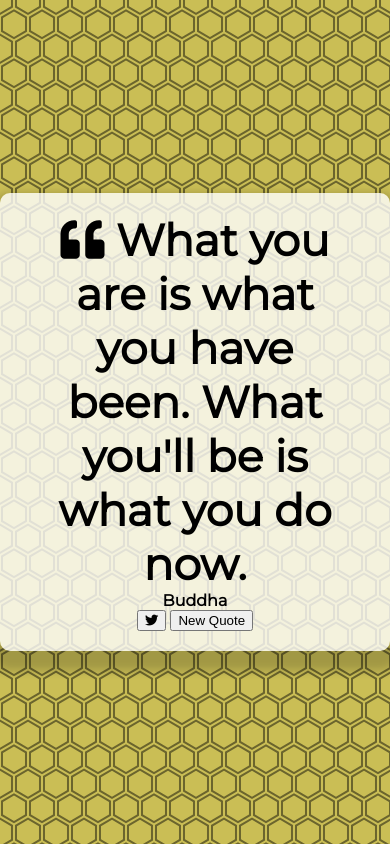
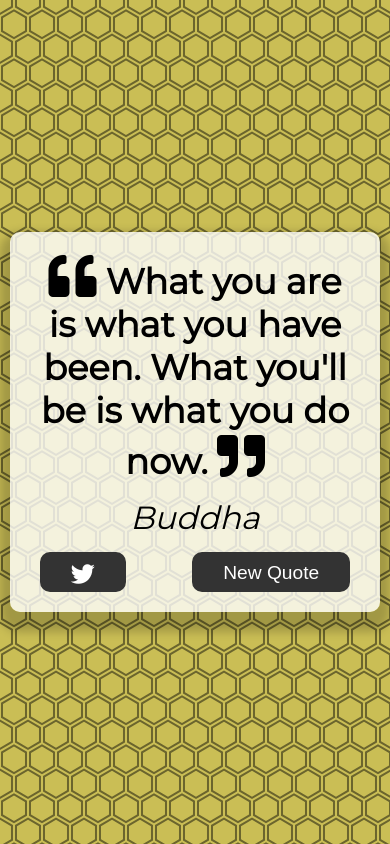
Before and after one commit to BabarKhann/js-quote-generator, a plain HTML site: page index.html in a window 390 px wide. Drawn offline with Linux system fonts and the light colour scheme.

Commit message:
Some styling on buttons

```diff
--- a/index.html
+++ b/index.html
@@ -21,6 +21,7 @@
           >What you are is what you have been. What you'll be is what you do
           now.</span
         >
+        <i class="fas fa-quote-right"></i>
       </div>
       <!-- Author -->
       <div class="quote-author">
@@ -28,7 +29,7 @@
       </div>
       <!-- Buttons -->
       <div class="button-container">
-        <button class="twitter-buttoon" id="twitter" title="Tweet This!">
+        <button class="twitter-button" id="twitter" title="Tweet This!">
           <i class="fab fa-twitter"></i>
         </button>
         <button id="new-quote">New Quote</button>
--- a/style.css
+++ b/style.css
@@ -31,3 +31,74 @@ body {
 .quote-text {
   font-size: 2.75rem;
 }
+
+.long-quote {
+  font-size: 2rem;
+}
+
+.fa-quote-left,
+.fa-quote-right {
+  font-size: 4rem;
+}
+
+.quote-author {
+  margin-top: 15px;
+  font-size: 2rem;
+  font-weight: 400;
+  font-style: italic;
+}
+
+.button-container {
+  margin-top: 15px;
+  display: flex;
+  justify-content: space-between;
+}
+
+button {
+  cursor: pointer;
+  font-size: 1.2rem;
+  height: 2.5rem;
+  border: 2px solid #333333;
+  border-radius: 10px;
+  color: #ffffff;
+  background-color: #333333;
+  outline: none;
+  padding: 0.5rem 1.8rem;
+  /* box-shadow: 0 0.2rem rgba(121, 121, 121, 0.8); */
+  transition: all 0.2s linear;
+}
+
+button:hover {
+  color: #000000;
+  background-color: #ffffff;
+  /* filter: brightness(200%); */
+}
+
+button:active {
+  transform: translate(0.2rem, 0.2rem);
+}
+
+.twitter-button:hover {
+  color: #38a1f3;
+}
+
+.fa-twitter {
+  font-size: 1.5rem;
+}
+
+/* Media Queries */
+
+@media screen and (max-width: 1000px) {
+  .quote-container {
+    margin: auto 10px;
+  }
+
+  .quote-text {
+    font-size: 2.2rem;
+  }
+
+  .fa-quote-left,
+  .fa-quote-right {
+    font-size: 3rem;
+  }
+} /* media query */
```
